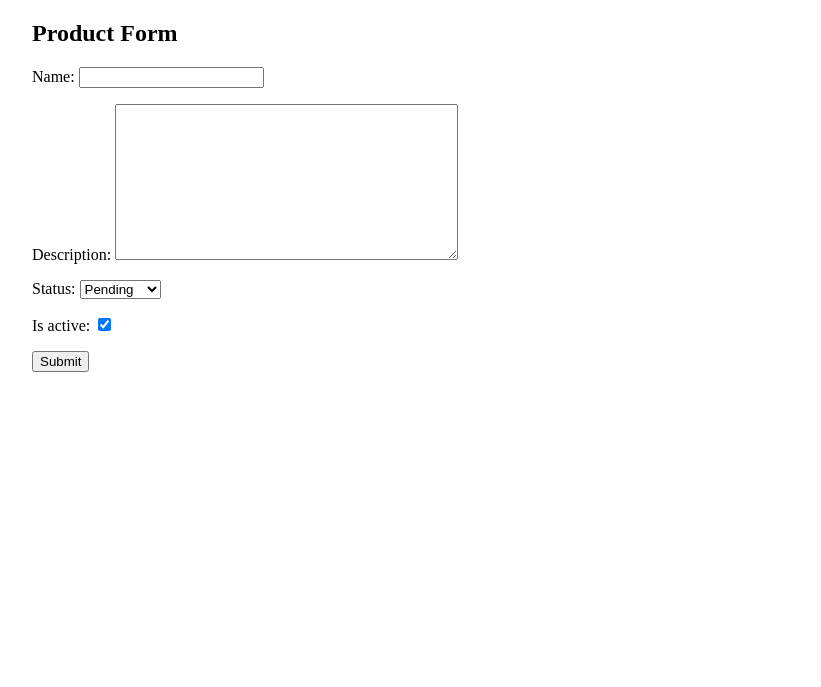
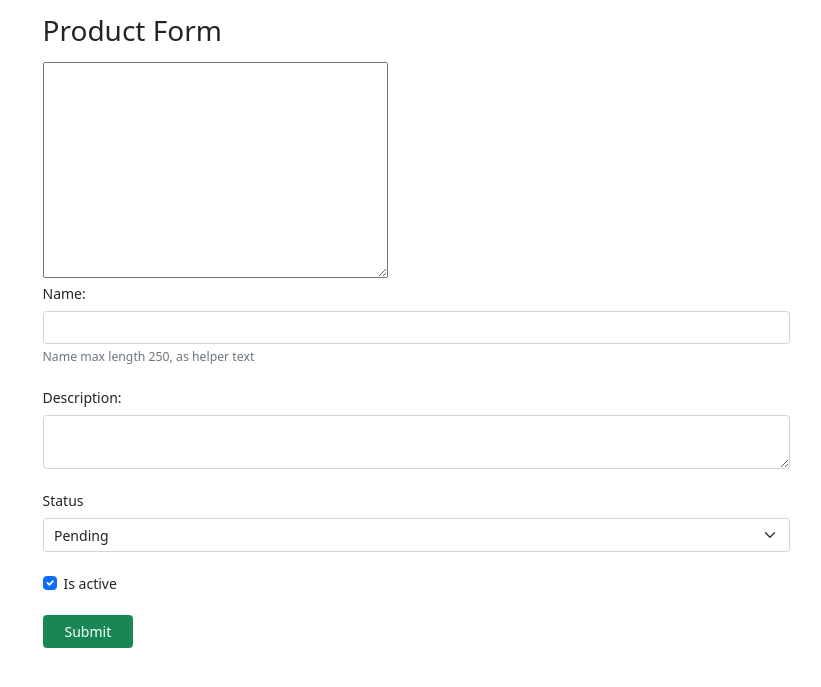
Before and after one commit to Anopta/manually-render-django-form, a Django app: page /product/form in a window 1280 px wide. Shown: the top 687 px of the page, without its empty margins (224-1045 px from the left). Run offline with Django 3.2, Linux system fonts and the light colour scheme.

Commit message:
update to manual field rendering

```diff
--- a/product/forms.py
+++ b/product/forms.py
@@ -4,6 +4,7 @@
 
 
 class ProductForm(forms.ModelForm):
+
     class Meta:
         model = Product
         fields = ('name', 'description', 'status', 'is_active')
--- a/product/models.py
+++ b/product/models.py
@@ -18,8 +18,8 @@
         (PENDING, 'Pending'),
         (REJECTED, 'Rejected'),
     )
-
-    name = models.CharField(max_length=250)
+    # fields
+    name = models.CharField(max_length=250, help_text='Name max length 250, as helper text')
     description = models.TextField(blank=True, null=True)
     status = models.CharField(max_length=50, choices=STATUS, default=PENDING)
     is_active = models.BooleanField(default=True)
--- a/product/views.py
+++ b/product/views.py
@@ -12,6 +12,7 @@
     ctx = {
         'form': form
     }
+    print('Form Name Field: ', dir(form['name']))
     return render(request, 'product/product_form.html', ctx)
 
 
--- a/templates/product/product_form.html
+++ b/templates/product/product_form.html
@@ -5,7 +5,11 @@
         <meta name="viewport" content="width=device-width, user-scalable=no, initial-scale=1.0, maximum-scale=1.0, minimum-scale=1.0">
         <meta http-equiv="X-UA-Compatible" content="ie=edge">
         <title>Product Form  | tech Incent</title>
+        <link href="https://cdn.jsdelivr.net/npm/bootstrap@5.0.2/dist/css/bootstrap.min.css" rel="stylesheet" integrity="sha384-EVSTQN3/azprG1Anm3QDgpJLIm9Nao0Yz1ztcQTwFspd3yD65VohhpuuCOmLASjC" crossorigin="anonymous">
         <style>
+            html {
+                font-size: 14px
+            }
             .container {
               width: 100%;
               max-width: 768px;
@@ -15,12 +19,46 @@
         </style>
     </head>
     <body>
+
         <div class="container">
-            <h2>Product Form</h2>
-            <form action="{% url 'product_form' %}" method="post">
+            <h2 class="mb-3 mt-3">Product Form</h2>
+            <form action="{% url 'product_form' %}" method="post" novalidate>
                 {% csrf_token %}
-                {{ form.as_p }}
-                <button type="submit">Submit</button>
+                {{ form.name.as_textarea }}
+                <div class="mb-4">
+                    <label for="{{ form.name.id_for_label }}" class="form-label">{{ form.name.label }}: </label>
+                    <input name="{{ form.name.html_name }}" type="text" class="form-control" id="{{ form.name.id_for_label }}" required>
+                    {% if form.name.help_text %}
+                    <div class="form-text">{{ form.name.help_text }}</div>
+                    {% endif %}
+                    {% for error in form.name.errors %}
+                    <div class="invalid-feedback d-block text-end">{{ error }}</div>
+                    {% endfor %}
+                </div>
+                <div class="mb-4">
+                    <label for="{{ form.description.id_for_label }}" class="form-label">{{ form.description.label }}: </label>
+                    <textarea name="{{ form.description.html_name }}" class="form-control" id="{{ form.description.id_for_label }}"></textarea>
+                </div>
+                <div class="mb-4">
+                      <label class="form-label" for="{{ form.status.id_for_label }}">
+                          {{form.status.label}}
+                      </label>
+                    <select name="{{ form.status.html_name }}" value="{{ form.status.value }}" id="{{ form.status.id_for_label }}" class="form-select" >
+                        {% for widget in form.status.subwidgets %}
+                            {{ widget }}
+                        {% endfor %}
+                    </select>
+
+                </div>
+                <div class="mb-4">
+                    <div class="form-check">
+                      <input name="{{ form.is_active.name }}" checked="{{ form.is_active.value }}" id="{{ form.is_active.id_for_label }}" class="form-check-input" type="checkbox">
+                      <label class="form-check-label" for="{{ form.is_active.id_for_label }}">
+                          {{form.is_active.label}}
+                      </label>
+                    </div>
+                </div>
+                <button class="btn btn-success px-4" type="submit">Submit</button>
             </form>
         </div>
     </body>
```
Also changed, not shown: db.sqlite3, product/migrations/0003_alter_product_name.py (added). Lines whose indentation alone changed are shown as unchanged.
